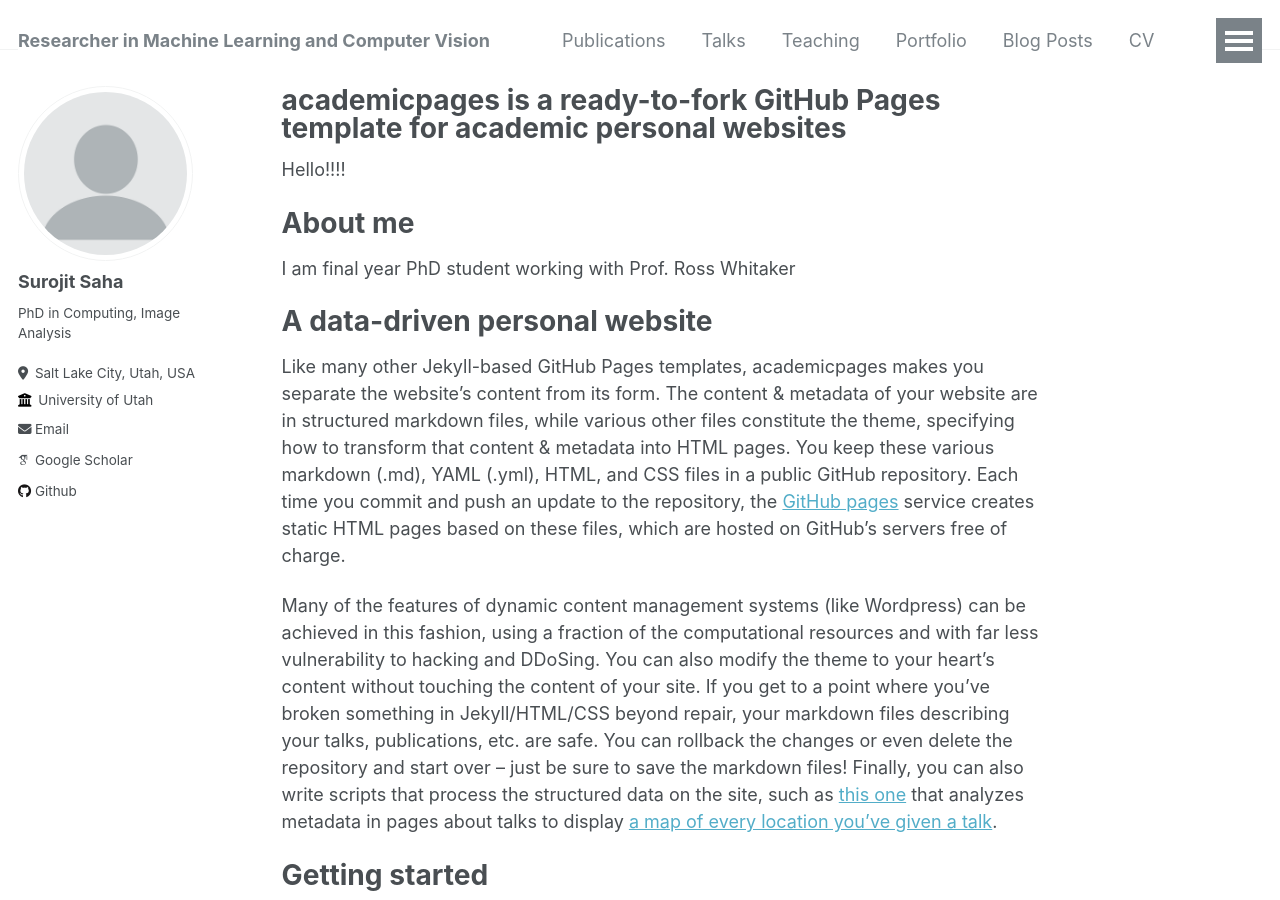
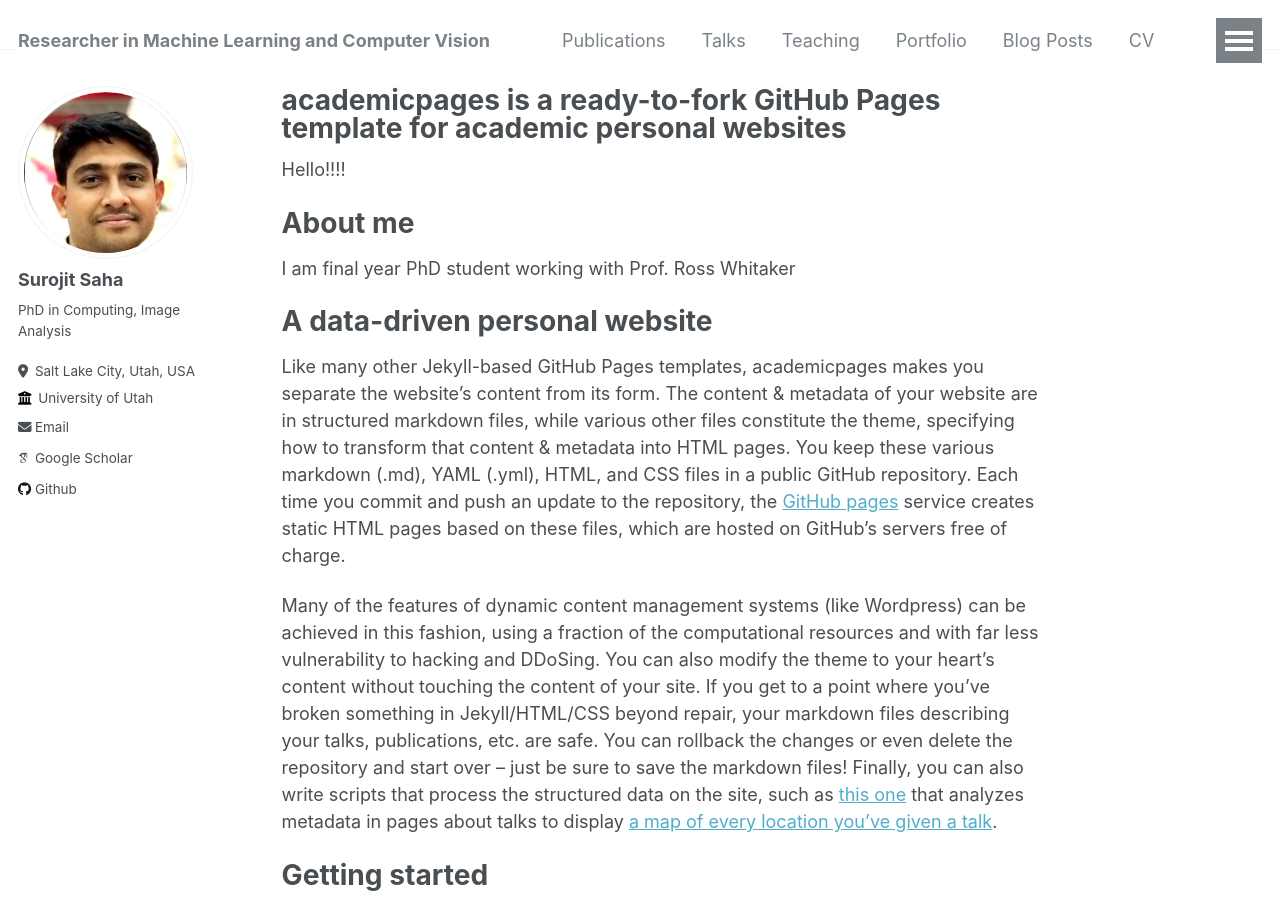
Before and after one commit to Surojit-Utah/Surojit-Utah.github.io, a Jekyll site: the page built from _pages/about.md, in a window 1280 px wide and 900 px high. Built offline with Jekyll 4.4.1, drawn with Linux system fonts in a browser that asks for light colours; some web fonts are replaced.

Commit message:
Update _config.yml

```diff
--- a/_config.yml
+++ b/_config.yml
@@ -81,7 +81,7 @@ analytics:
 # Site Author
 author:
   name             : "Surojit Saha"
-  avatar           : "profile.png"
+  avatar           : "Surojit_Saha.png"
   bio              : "PhD in Computing, Image Analysis"
   location         : "Salt Lake City, Utah, USA"
   employer         : "University of Utah"
```
